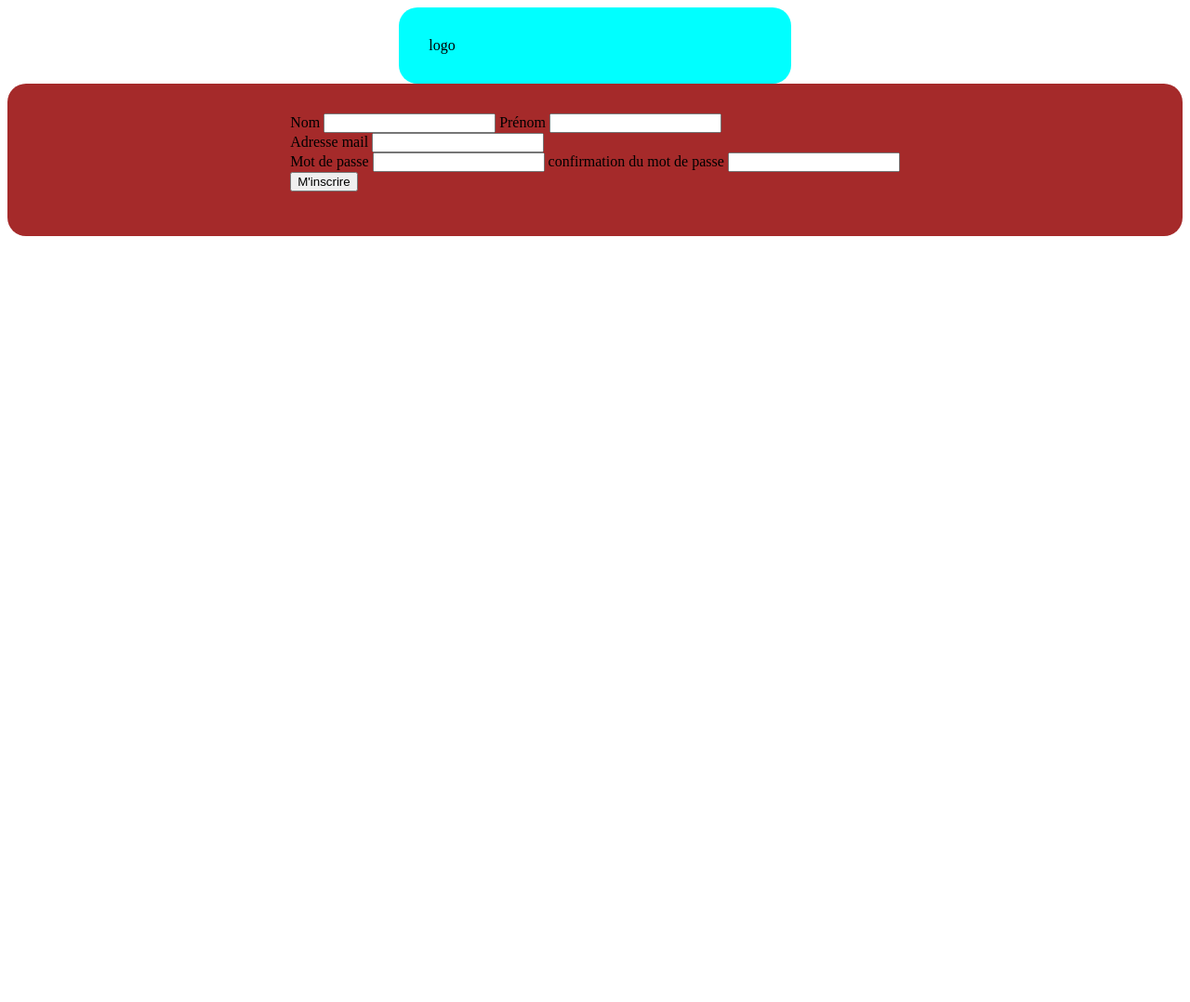
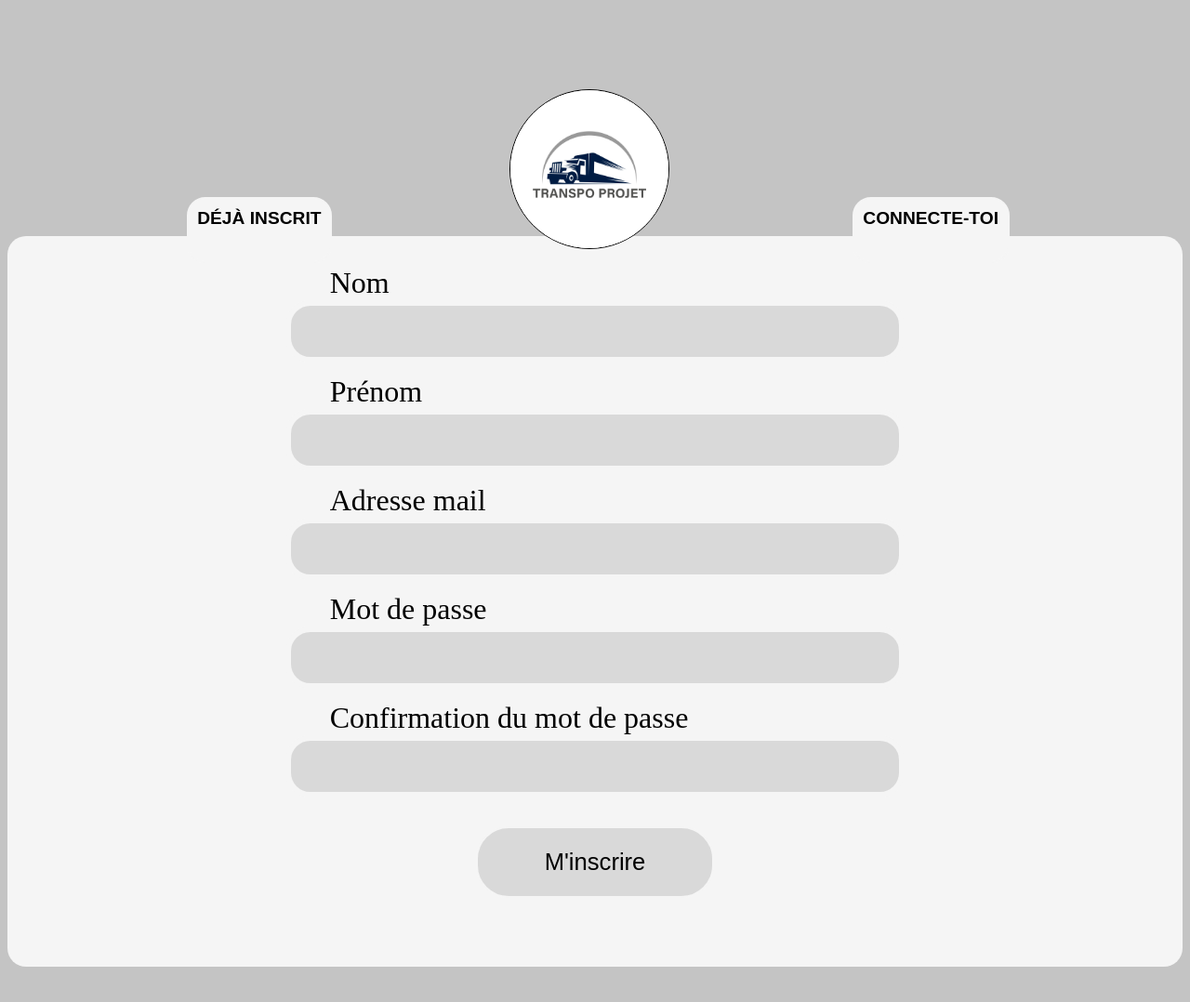
Before and after one commit to Potoff/Fintech---Team-16, a plain HTML site: page Inscription.html in a window 1280 px wide. Shown: the whole page at 93% size. Before the commit the page ends 800 px from the top, so only its background shows below. Drawn offline with nearby package versions, Linux system fonts and the light colour scheme.

Commit message:
animation

```diff
--- a/Inscription.html
+++ b/Inscription.html
@@ -5,41 +5,54 @@
     <meta name="viewport" content="width=device-width, initial-scale=1.0">
     <title>Inscription</title>
     <link href="Style.css" rel="stylesheet" >
+    <link rel="stylesheet" href="https://cdnjs.cloudflare.com/ajax/libs/animate.css/4.1.1/animate.min.css"/>
 </head>
 <body>
     <div class="wrapper">
         <div class="logo">
-            logo
+            <img class="logo-image animate__animated animate__backInDown" src="images/Logo.png" alt="logo transpoProjet">
+        </div>
+    </div>
+    <div class="container-form-liens">
+        <div class="container-lien">
+            <div id="deja-inscrit" >
+                <a class="lien-form" href="Index.html" >Déjà inscrit</a>
+            </div>
+            <div id="connecte-toi">
+                <a class="lien-form" href="Index.html" >Connecte-toi</a>
             </div>
         </div>
         <div class="form">
             <form>
-            <div>
-                <label id="txt-nom" for="name">
+                <div class="flex-form">
+                    <label id="txt-nom" class="label" for="name">
                         Nom
                     </label>
-                <input id="input-pom" type="text" name="name" maxlength="20" required>
-                <label id="txt-prenom" for="prenom">
+                    <input id="input-pom" class="input" type="text" name="name" maxlength="20" required>
+                    <label id="txt-prenom" class="label" for="prenom">
                         Prénom
                     </label>
-                <input id="input-prenom" type="text" name="prenom" maxlength="30" required>
-            </div>
-            <label id="txt-mail" for="mail">
+                    <input id="input-prenom" class="input" type="text" name="prenom" maxlength="30" required>
+
+                    <label id="txt-mail" class="label" for="mail">
                         Adresse mail
                     </label>
-            <input id="input-mail" type="mail" name="mail" required>
-            <div>
-                <label id="txt-mdp" for="Password">
+                    <input id="input-mail" class="input" type="mail" name="mail" required>
+                    <label id="txt-mdp" class="label" for="Password">
                         Mot de passe
                     </label>
-                <input id="input-mdp" type="password" name="Password" required>
-                <label id="Txt-confirmationMdp" for="Password">
-                    confirmation du mot de passe
+                    <input id="input-mdp" class="input" type="password" name="Password" required>
+                    <label id="Txt-confirmationMdp" class="label" for="Password">
+                        Confirmation du mot de passe
                     </label>
-                <input id="input-confirmationMdp" type="password" name="Password" required>
+                    <input id="input-confirmationMdp" class="input" type="password" name="Password" required>
+                    <br>
+                    <div id="btn-minscrire">
+                        <button class="btn-input">M'inscrire</button>
                     </div>
-                <input id="btn-minscrire" type="button" value="M'inscrire" required>
+                </div>
             </form>
+        </div>
     </div>
 </body>
 </html>
--- a/Style.css
+++ b/Style.css
@@ -1,24 +1,232 @@
+/*MobileFirst*/
+/*--Debut--*/
 
+/*For mobile phones: */
+@media only screen and (max-width: 600px) {
+    .label {
+        font-size: 1.8em;
+        padding-left: 0px !important;
+    }
+    .input {
+        width: 20em !important;
+        height: 3.8em !important;
+        align-items: center;
+    }
+    .flex-form {
+        align-items: center;
+    }
+}
+@media only screen and (max-width: 550px) {
+    .logo-image {
+        top: 0em !important;
+    }
+
+    #Txt-confirmationMdp {
+        text-align: center;
+    }
+}
+
+/* For desktop: */
+@media only screen and (min-width: 600px) {
+    .label {
+        font-size: 2em;
+    }
+    .input {
+        width: 50em !important;
+        height: 5em !important;
+    }
+
+    .container-lien {
+        justify-items: center;
+    }
+
+    #deja-inscrit {
+        text-transform: uppercase;
+        font-size: larger;
+        font-weight: 600;
+    }
+
+    #connecte-toi {
+        text-transform: uppercase;
+        font-size: larger;
+        font-weight: 600;
+    }
+
+    .btn-input {
+        font-size: .8em;
+        border-radius: 35px !important;
+    }
+
+    #btn-minscrire {
+        font-size: 2em;
+    }
+
+}
+/*--Fin--*/
+
+/*CssSansClass*/
+/*--Debut--*/
+body {
+    background-color: #c4c4c4;
+}
+
+input {
+    border-radius: 2em;
+    border: solid whitesmoke .5em;
+}
+
+
+p {
+    font-family : 'Itim', cursif;
+}
+/*--Fin--*/
+
+/*Logo*/
+/*--Debut--*/
 .wrapper {
     display: grid;
-    grid-template-columns: repeat(3, 1fr);
+    grid-template-columns: repeat(5, 0fr);
+    justify-content: center;
 }
 
 .logo {
-    background-color: aqua;
+    z-index: 1;
+
     border-radius: 20px;
     padding: 2em;
+}
+
+.logo-image {
+    position: relative;
+    top: 3.5em;
+    left: -0.35em;
+
+    width: 170px;
+    height: 170px;
+
+    border-radius: 50%;
+    border: solid black 1px;
+}
+/*--Fin--*/
+
+/*ContainerForm&Liens*/
+/*--Debut--*/
+.container-form-liens {
+    position: relative;
+    top: -3.8em;
+}
+/*--fin--*/
+
+/*ContainerRetourPageConnection*/
+/*--Debut*/
+.container-lien {
+    display: grid;
+    grid-template-columns: repeat(7, 1fr);
+}
+
+.lien-form {
+    text-decoration: none;
+    color: black;
+    font-family: Arial, Helvetica, sans-serif;
+}
+
+#deja-inscrit {
 
     grid-column: 2/3;
+    white-space: nowrap;
+
+    position: relative;
+    top: 1.5em;
+    padding: 0.5em;
+    height: 2.5em;
+
+    border-radius: 20px;
+    border: solid whitesmoke 2px;
+    background-color: whitesmoke;
+}
+#deja-inscrit:hover {
+    text-decoration: underline;
 }
 
+#connecte-toi {
+
+    grid-column: 6/7;
+    white-space: nowrap;
+
+    position: relative;
+    top: 1.5em;
+    padding: 0.5em;
+    height: 2.5em;
+
+    border-radius: 20px;
+    border: solid whitesmoke 2px;
+    background-color: whitesmoke;
+}#connecte-toi:hover {
+    text-decoration: underline;
+}
+/*--Fin--*/
+
+/*LesformulairesDeConnection*/
+/*--Debut--*/
 .form {
     display: flex;
     justify-content: center;
     align-items: center;
     flex-direction: column;
 
-    background-color:  brown;
+    background-color:  whitesmoke;
     border-radius: 20px;
     padding: 2em;
+    font-family : 'Itim', cursif;
+
 }
+
+.flex-form {
+    display: flex;
+    flex-direction: column;
+}
+
+.label {
+    padding-left: 1.5em;
+}
+
+.input {
+    width: 30em;
+    height: 3em;
+
+
+    padding: .25em;
+    margin-bottom: 1em;
+
+    background-color: #d9d9d9;
+}
+
+/*Bouton M'inscrire*/
+.btn-input {
+    display: flex;
+    justify-content: center;
+    align-items: center;
+
+    width: 10em;
+    height: 3em;
+
+    padding: .25em;
+    margin-bottom: 1em;
+
+    background-color: #d9d9d9;
+
+    border: solid whitesmoke 2px;
+    border-radius: 20px;
+
+}
+
+.btn-input:hover {
+    text-decoration: underline;
+}
+
+#btn-minscrire {
+    display: flex;
+    align-items: center;
+    justify-content: center;
+}
+/*--Fin--*/
--- a/TranspoProjet/tyle.css
+++ /dev/null
@@ -1,24 +0,0 @@
-
-.wrapper {
-    display: grid;
-    grid-template-columns: repeat(3, 1fr);
-}
-
-.logo {
-    background-color: aqua;
-    border-radius: 20px;
-    padding: 2em;
-
-    grid-column: 2/3;
-}
-
-.form {
-    display: flex;
-    justify-content: center;
-    align-items: center;
-    flex-direction: column;
-
-    background-color:  brown;
-    border-radius: 20px;
-    padding: 2em;
-}
```
Also changed, not shown: Index.html (+17 -9 lines), reinitialisation.html (+10 -7 lines). Lines whose indentation alone changed are shown as unchanged.
